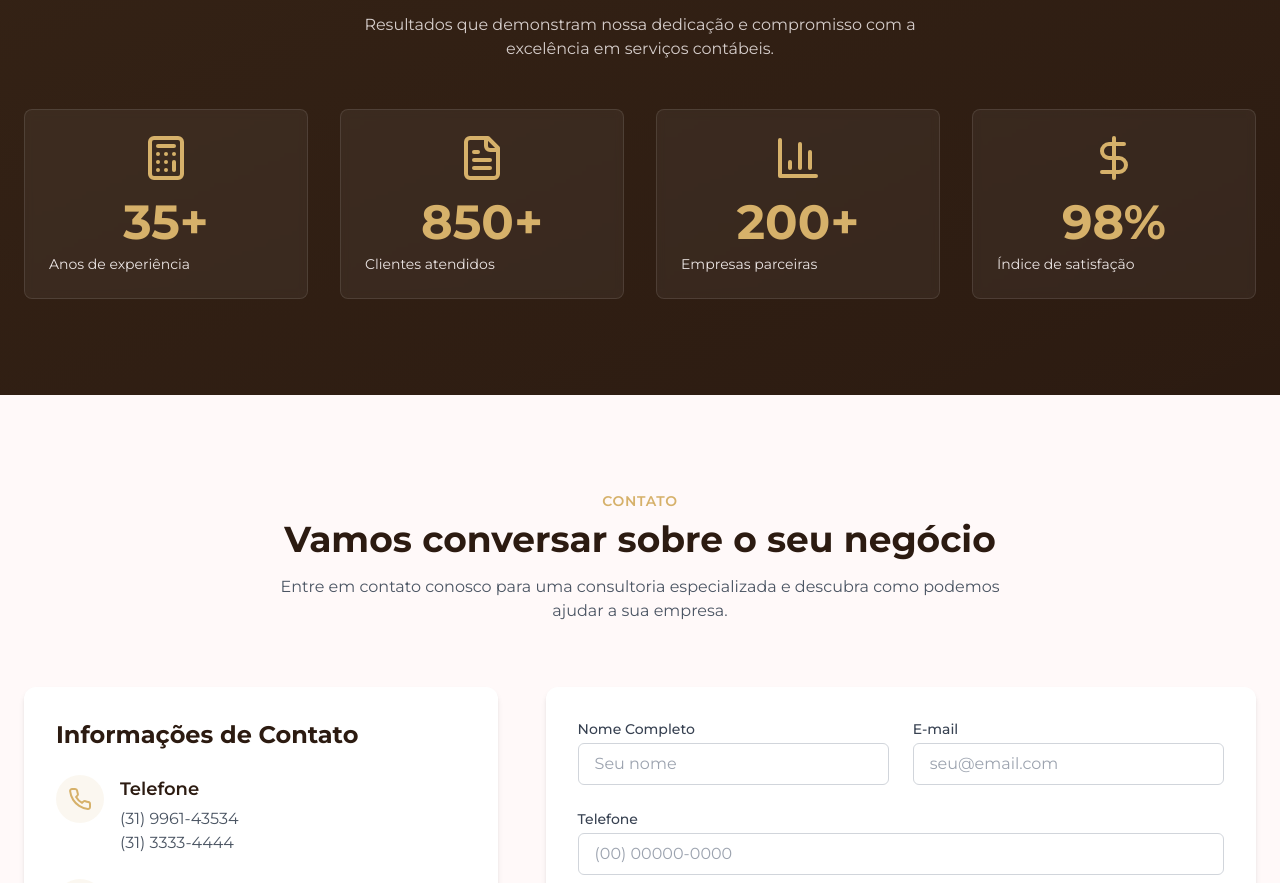
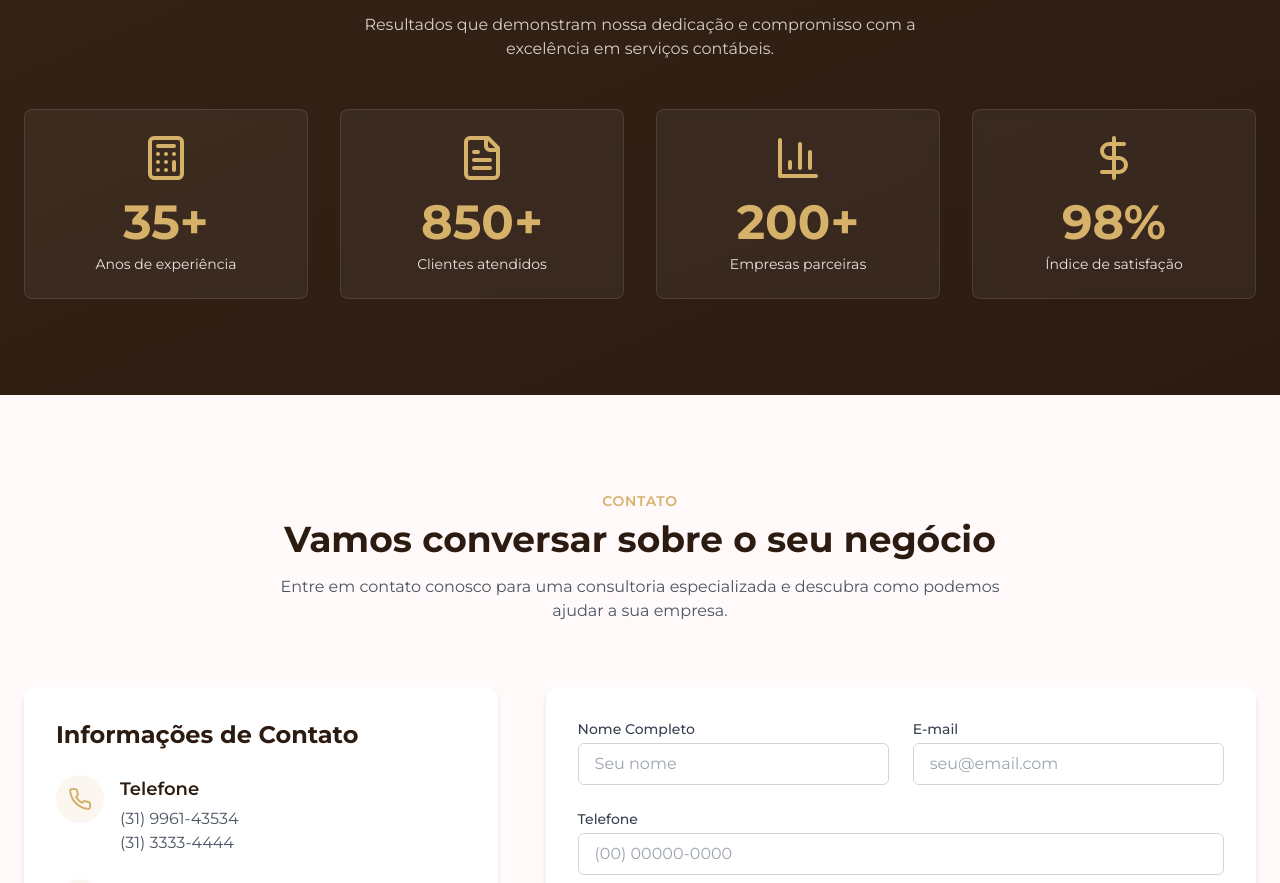
Before and after one commit to guilhermemendeslima/jbassessoria-site, a React (Vite) app: page / in a window 1280 px wide. Shown: the part 2639-3522 px from the top of the page. Built offline with nearby package versions, Linux system fonts and the light colour scheme.

Commit message:
Update mobile responsiveness and text alignment

```diff
--- a/src/components/Counter.tsx
+++ b/src/components/Counter.tsx
@@ -87,7 +87,7 @@ const Counter = () => {
           {counters.map((item, index) => (
             <div
               key={index}
-              className="bg-white/5 backdrop-blur-sm border border-white/10 rounded-lg p-6 transform hover:scale-105 transition-all duration-300"
+              className="bg-white/5 backdrop-blur-sm border border-white/10 rounded-lg p-6 transform hover:scale-105 transition-all duration-300 text-center"
             >
               <div className="counter-icon mb-4 flex justify-center">
                 <item.icon className="w-12 h-12 text-tertiary" />
@@ -95,7 +95,7 @@ const Counter = () => {
               <div className="text-tertiary mb-2">
                 <CountUp end={item.number} suffix={item.suffix} />
               </div>
-              <p className="text-secondary/90 text-sm">{item.label}</p>
+              <p className="text-secondary/90 text-sm text-center">{item.label}</p>
             </div>
           ))}
         </div>
--- a/src/components/Hero.tsx
+++ b/src/components/Hero.tsx
@@ -74,7 +74,7 @@ const Hero = () => {
           </motion.div>
 
           <motion.div
-            className="flex-1 md:flex-none md:w-[45%] relative perspective-1000"
+            className="hidden md:block flex-1 md:flex-none md:w-[45%] relative perspective-1000"
             initial={{ opacity: 0, scale: 0.95 }}
             animate={{ opacity: 1, scale: 1 }}
             transition={{ delay: 0.3, duration: 0.8 }}
```
